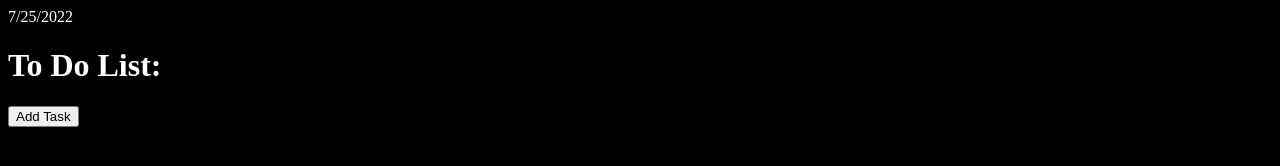
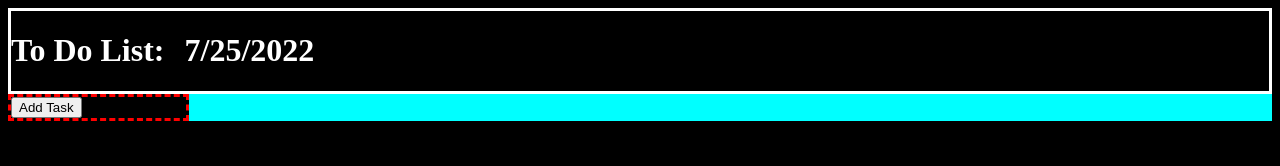
Before and after one commit to ecr1980/todo, a website with bundled scripts: page dist/index.html in a window 1280 px wide. Built offline with nearby package versions, Linux system fonts and the light colour scheme.

Commit message:
Added some CSS, some for testing only. Added removeItem function to remove item button so that the item is removed from the parent list item array. Severe issues with proper display at this point.

```diff
--- a/src/index.js
+++ b/src/index.js
@@ -6,12 +6,16 @@ class ToDoList {
   ownDiv;
   newListContainer;
   listDepth;
+  ownerList;
+  ownerItem;
 
-  constructor(ownDIv, listDepth = 0) {
+  constructor(ownDIv, listDepth = 0, ownerList = null, ownerItem = null) {
     this.itemList = [];
     this.ownDiv = ownDIv;
     this.newListContainer = document.createElement('div')
     this.listDepth = listDepth;
+    this.ownerList = ownerList;
+    this.ownerItem = ownerItem;
   }
 
   addItem(item) {
@@ -39,8 +43,8 @@ class ToDoList {
   }
 
   removeItem(item) {
-    let newItemList = this.itemList.splice(item);
-    this.itemList = newItemList;
+    this.itemList.splice(item,1);
+    this.showList
   }
 
   sortList() {
@@ -62,13 +66,11 @@ class ToDoList {
         itemDiv = this.makeListADiv(this.itemList[i]);
         itemDiv.appendChild(newCheckBox)
         listDiv.appendChild(itemDiv);
+        listDiv.appendChild(makeRemoveButton(this.ownDiv.parentElement, this, i))
         this.itemList[i].showList;
       };
     };
     listDiv.appendChild(makeTaskButton(this, this.listDepth))
-    if (this.listDepth > 0) {
-      listDiv.appendChild(makeRemoveButton(this.ownDiv.parentElement))
-    }
     this.ownDiv.innerHTML = "";
     this.ownDiv.appendChild(listDiv);
     return listDiv;
@@ -92,7 +94,7 @@ class ToDoItem {
     this.title = title;
     this.description = description;
     this.priority = priority;
-    this.itemList = new ToDoList(parentItem.newListContainer, (listDepth + 1));
+    this.itemList = new ToDoList(parentItem.newListContainer, (listDepth + 1), parentItem, this);
     this.finished = false;
     this.itemDiv = this.itemList.ownDIv
   }
@@ -213,12 +215,17 @@ function addForm(addButton, parentItem, listDepth){
 }
 
 
-function makeRemoveButton(removedDiv){
+function makeRemoveButton(removedDiv, ownerList = null, index = null){
   const addButton = document.createElement('button')
   addButton.setAttribute('class', 'remove-element')
   addButton.setAttribute('id', 'remove-element')
   addButton.innerText = "Cancel"
-  addButton.addEventListener('click', () => {removeDiv(removedDiv)});
+  addButton.addEventListener('click', () => {
+    removeDiv(removedDiv)
+    if (ownerList != null) {
+      ownerList.removeItem(index);
+    }
+  });
   return addButton;
 }
 
@@ -253,15 +260,17 @@ function toggleFinished(index, listDepth){
 }
 
 function removeDiv(removedDiv) {
-  let parantDiv = removedDiv.parentElement;
-  parantDiv.removeChild(removedDiv)
+  if (removedDiv != (document.getElementById('content'))){
+    let parantDiv = removedDiv.parentElement;
+    parantDiv.removeChild(removedDiv)
+  }
 }
 
 
 
 const mainList = document.getElementById('main-list');
 let todaysDate = new Date().toLocaleDateString()
-let topBar = document.getElementById('top-bar')
-topBar.innerText = todaysDate
+let topBarDate = document.getElementById('top-bar-date')
+topBarDate.innerText = todaysDate
 let mainListDisplay = new ToDoList(mainList);
 mainListDisplay.showList;
--- a/src/style.css
+++ b/src/style.css
@@ -1,6 +1,16 @@
 body {
   background-color: black;
   color: white;
+  position: relative;
+}
+
+.content {
+  display: grid;
+  grid-template-columns: 1fr 6fr;
+}
+
+.content-window {
+  background-color:aqua;
 }
 
 .new-list-div {
@@ -17,3 +27,20 @@ body {
   color: black;
   text-decoration: line-through;
 }
+
+.main-list {
+  border-style: dashed;
+  border-color: red;
+}
+
+.top-bar {
+  display: flex;
+  flex-direction: row;
+  align-content: space-between;
+  border-style: solid;
+  border-color: white;
+}
+
+.top-bar-date {
+  padding-left: 20px;
+}
```
Also changed, not shown: dist/bundle.js, dist/index.html.
